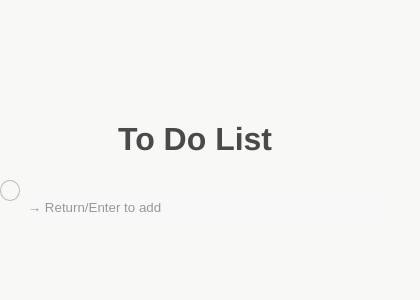
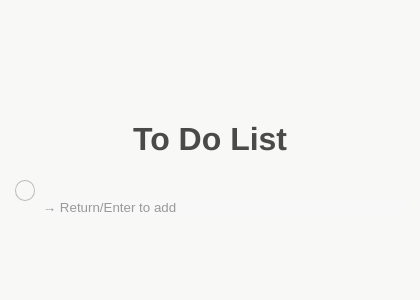
Before and after one commit to yeseuloh/to-do-list, a React (Create React App) app: page / in a window 390 px wide. Shown: the top 300 px of the page, 420 px wide, since content can reach past the window. Built offline with nearby package versions, Linux system fonts and the light colour scheme.

Commit message:
phone responsiveness

```diff
--- a/src/App.css
+++ b/src/App.css
@@ -10,6 +10,12 @@ body {
   text-align: center;
   width: 100%;
   max-width: 400px;
+}
+
+@media screen and (max-width: 500px) {
+  .todo-wrapper {
+    padding: 0 15px;
+  }
 }
 
 .todo-input-wrapper {
```
